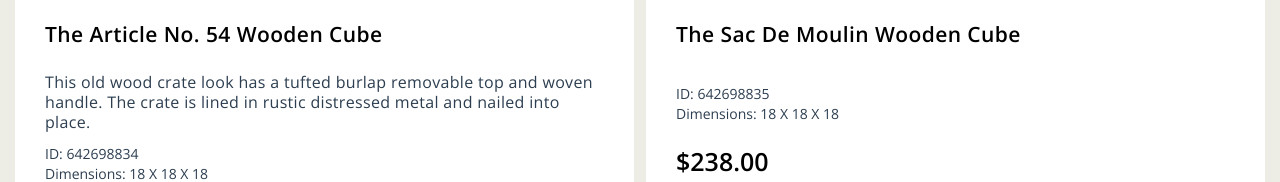
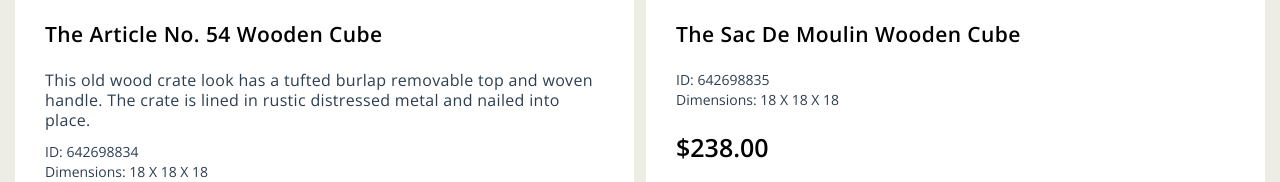
Before and after one commit to danielnedelcu/juniper-vue, a Vue app: page / in a window 1280 px wide. Shown: the part 422-604 px from the top of the page. Built offline with nearby package versions, Linux system fonts and the light colour scheme.

Commit message:
Updating data bindings

```diff
--- a/src/components/Product.vue
+++ b/src/components/Product.vue
@@ -5,7 +5,7 @@
     </figure>
     <div class="product__grid--text">
         <h3 class="bold">{{ data.ItemName }}</h3>
-        <p>{{ data.Description }}</p>
+        <p v-if="data.Description.length">{{ data.Description }}</p>
         <span>ID: {{ data.ProductID }}</span>
         <span>Dimensions: {{ data.Dimensions }}</span>
         <h4 class="bold">{{ formattedPrice }}</h4>
@@ -116,7 +116,7 @@ export default {
         line-height: 2rem;
         letter-spacing: 0.02em;
         color: black;
-        margin: 0 0 10px;
+        margin: 0 0 20px;
         width: 70%;
       }
 
@@ -136,7 +136,7 @@ export default {
         font-size: 16px;
         line-height: 20px;
         letter-spacing: 0.02em;
-        margin: 12px 0;
+        margin: 0 0 12px;
       }
     }
   }
--- a/src/views/Product.vue
+++ b/src/views/Product.vue
@@ -10,7 +10,7 @@
         <div class="product__detail__desc">
           <section class="product__detail__desc--section">
               <h2 class="bold">{{product.ItemName}}</h2>
-              <p>{{product.Description}}</p>
+              <p v-if="product.Description.length">{{product.Description}}</p>
               <span>Id: {{product.ProductID}}</span>
               <span>Dimensions: {{product.Dimensions}}</span>
           </section>
```
